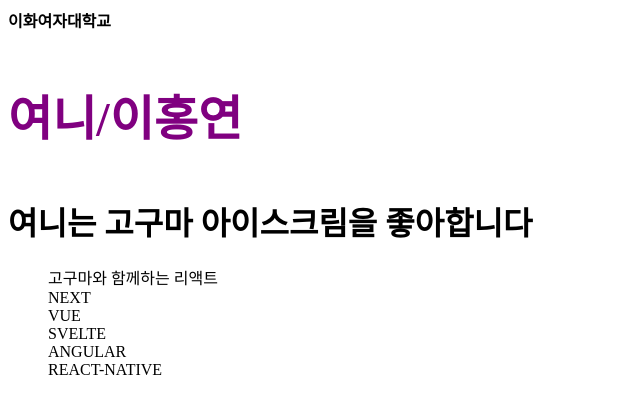
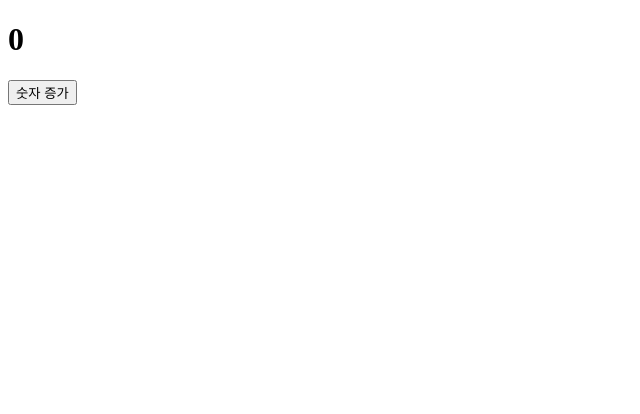
Before and after one commit to Mingyeong-Kang/umc-10th-web, a React (Vite) app in the folder chapter-2/: page / in a window 1280 px wide. Shown: the top 414 px of the page, without its empty margins (0-640 px from the left). Built offline with nearby package versions, Linux system fonts and the light colour scheme.

Commit message:
useState의 기초, 객체 상태변화하기

```diff
--- a/chapter-2/src/App.tsx
+++ b/chapter-2/src/App.tsx
@@ -1,22 +1,21 @@
 import './App.css'
-
-import List from './components/List';
+import {useState} from 'react';
 
 function App() {
-  const nickname = '여니'
-  const sweetPotato = '고구마'
-  const array = ['REACT', 'NEXT', 'VUE', 'SVELTE', 'ANGULAR', 'REACT-NATIVE']
+  const [count, setCount] = useState<number>(0);
+
+  const handleIncreaseNumber = () => {
+      setCount(count => count + 1)
+      setCount(count => count + 1)
+      setCount(count => count + 1)
+      setCount(count => count + 1)
+      setCount(count => count + 1)
+      setCount(count => count + 1)
+  }
   return (
     <>
-      <strong className = 'school'>이화여자대학교</strong>
-      <p style={{color:'purple', fontWeight:'bold', fontSize:'3rem'}}>{nickname}/이홍연</p>
-      <h1>{`${nickname}는 ${sweetPotato} 아이스크림을 좋아합니다`}</h1>
-      <ul>
-        {array.map((yaho, index) => (
-        // 2) <li key = {index}>{yaho}</li> → <List /> 로 교체
-        <List key={index} tech={yaho}/>
-        ))}
-      </ul>
+      <h1>{count}</h1>
+      <button onClick={handleIncreaseNumber}>숫자 증가</button>
     </>
   )
 }
```
